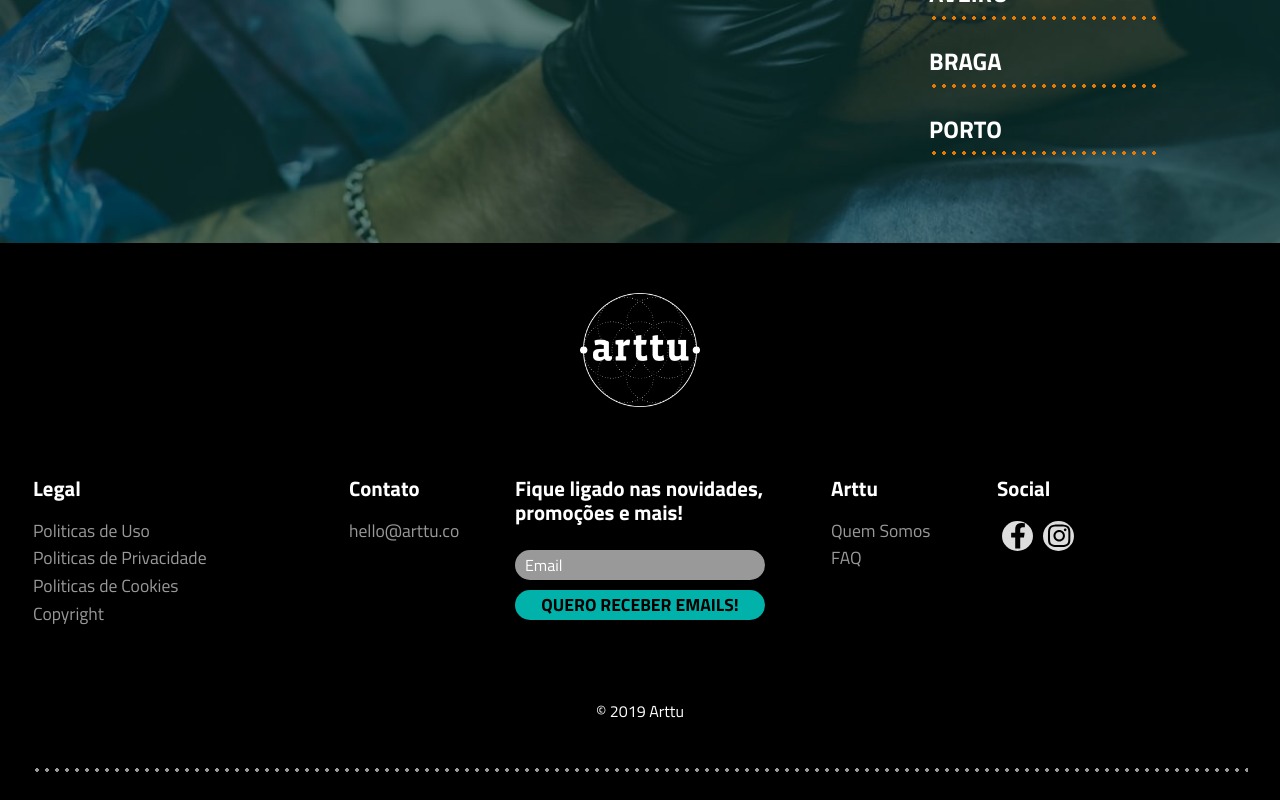
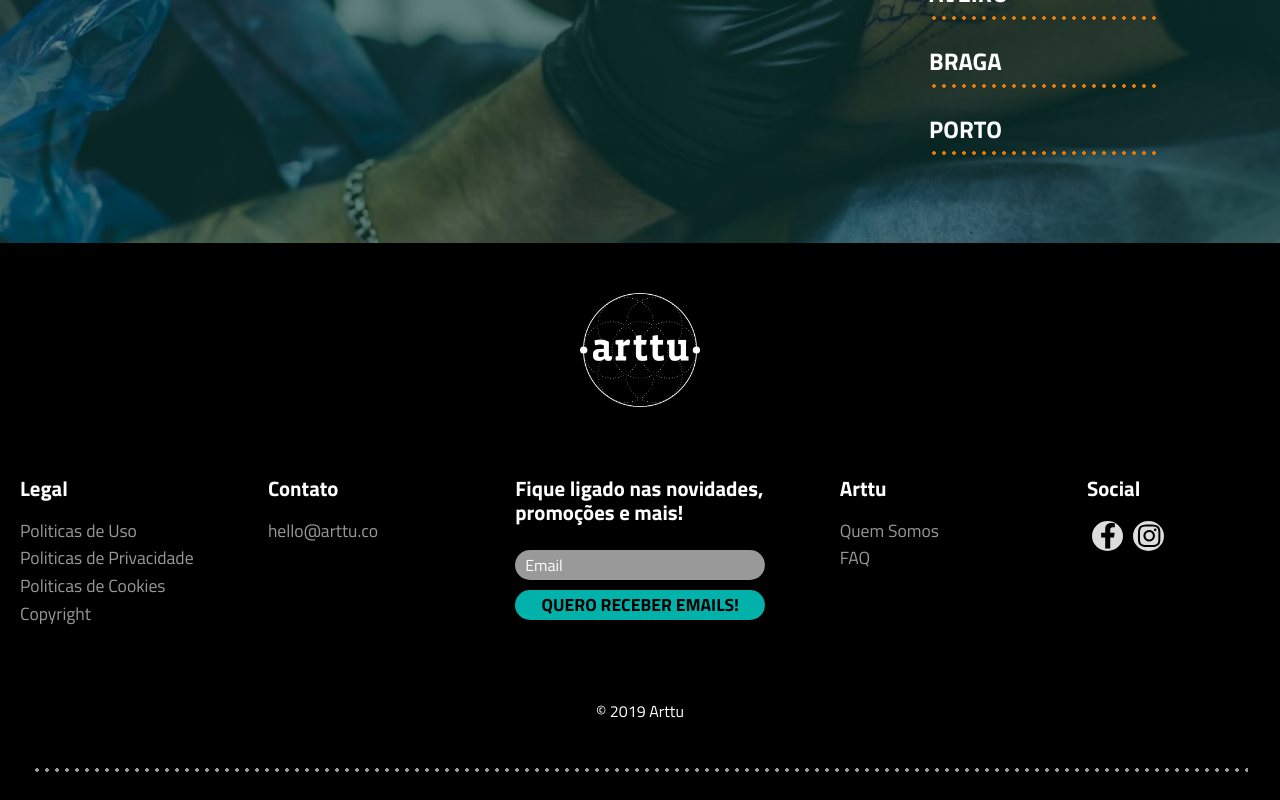
Before and after one commit to hebertpaziam/arttu-app, a Vue app: page / in a window 1280 px wide. Shown: the part 3554-4354 px from the top of the page. Built offline with nearby package versions, Linux system fonts and the light colour scheme; no server answers.

Commit message:
fixing styles

```diff
--- a/package.json
+++ b/package.json
@@ -58,7 +58,8 @@
     }
   },
   "gitHooks": {
-    "pre-commit": "lint-staged"
+    "pre-commit": "lint-staged",
+    "pre-push": "npm run deploy"
   },
   "browserslist": [
     "> 1%",
--- a/src/components/Carousel.vue
+++ b/src/components/Carousel.vue
@@ -44,12 +44,16 @@ export default {
   .flickity-enabled {
     max-width: 1200px;
     margin: auto;
+    @media only screen and (max-width: 1024px) {
+      max-width: 1080px;
+    }
   }
   .flickity-prev-next-button {
-    background: none;
-    @media only screen and (min-width: 1200px) {
+    background: hsla(0, 0%, 100%, 0.3);
+    @media only screen and (min-width: 1366px) {
       width: 100px;
       height: 100px;
+      background: none;
       &.next {
         transform: translate(120px, -50%);
       }
@@ -86,6 +90,12 @@ export default {
           z-index: -1;
         }
       }
+
+      @media only screen and (max-width: 1024px) {
+        width: 342px;
+        height: 351px;
+        margin: auto 9px;
+      }
     }
   }
 }
--- a/src/components/Footer.vue
+++ b/src/components/Footer.vue
@@ -119,18 +119,16 @@ export default {
   }
 
   > .content {
-    @include display-flex(wrap, row, flex-start, space-around);
+    @include display-flex(wrap, row, flex-start, space-between);
     width: 100%;
     max-width: 1366px;
     margin: auto auto 50px auto;
 
-    @media only screen and (max-width: 1200px) {
-      width: 360px;
-    }
-
     > .block {
       display: inline-block;
-      width: 250px;
+      width: auto;
+      max-width: 250px;
+      min-width: 173px;
       font-size: 1.3rem;
       margin: 20px;
       &.-small {
@@ -193,6 +191,15 @@ export default {
         }
       }
     }
+
+    @media only screen and (max-width: 1200px) {
+      width: 360px;
+      justify-content: center;
+      > .block {
+        text-align: center;
+        width: 100%;
+      }
+    }
   }
 }
 </style>
--- a/src/components/MainBanner.vue
+++ b/src/components/MainBanner.vue
@@ -44,10 +44,6 @@ export default {
     width: 206.5px;
     height: auto;
     margin: 30px auto;
-
-    @media screen and (max-width: 900px) {
-      margin: 70px auto 30px auto;
-    }
   }
 
   > .title {
@@ -55,5 +51,15 @@ export default {
     max-width: 650px;
     text-align: center;
   }
+
+  @media screen and (max-width: 900px) {
+    > .component-menu {
+      top: 15px;
+      right: 15px;
+    }
+    > .logo {
+      margin: 70px auto 30px auto;
+    }
+  }
 }
 </style>
--- a/src/components/News.vue
+++ b/src/components/News.vue
@@ -45,6 +45,10 @@ export default {
       font-size: 2rem;
       background-color: #ffffff;
     }
+    @media only screen and (max-width: 1024px) {
+      max-width: 1080px;
+      background-size: 25.7px;
+    }
   }
   > .component-carousel {
     margin-top: 40px;
```
